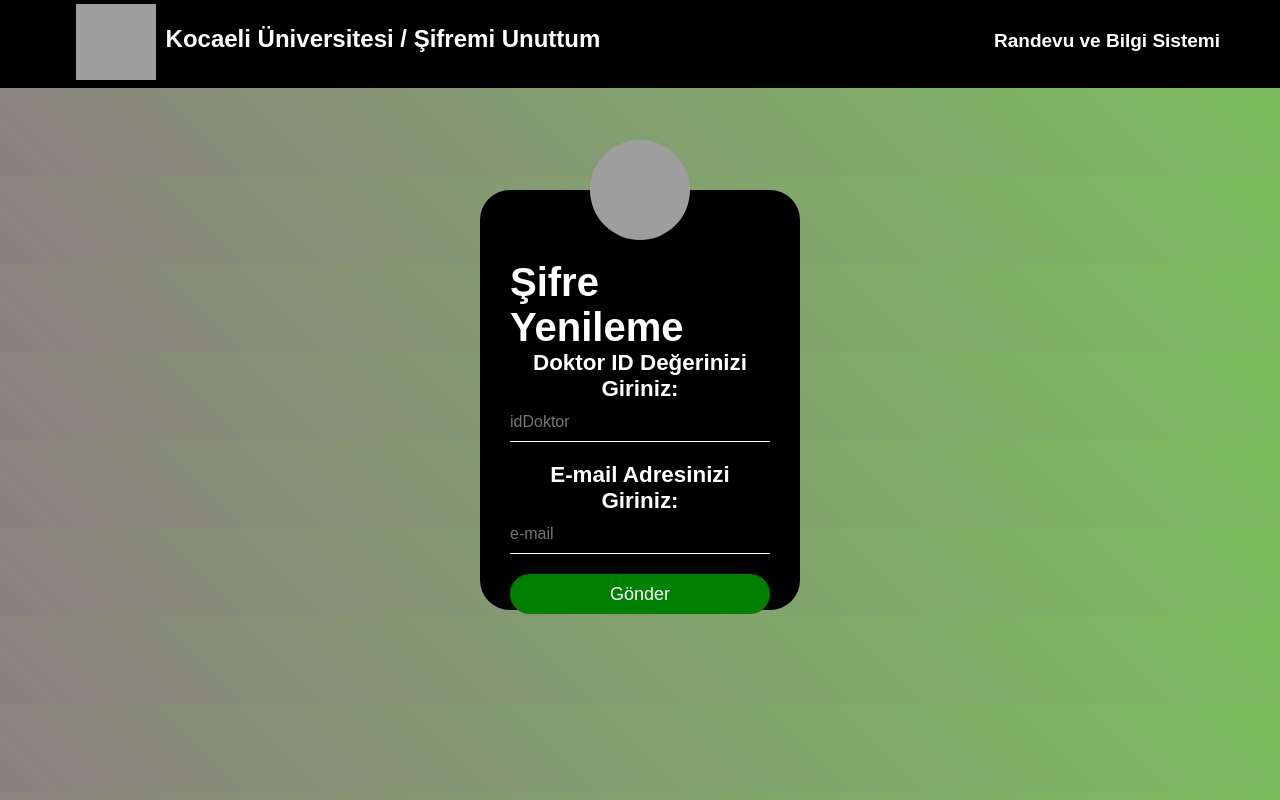
After one commit to Eozerr/djangoProjects, a Django app: page /doktor-sifre-unut/ in a window 1280 px wide. The commit adds this page. Run offline with Django 4.2, Linux system fonts and the light colour scheme; grey boxes are pictures that could not be loaded.

Commit message:
doctor forgot password

```diff
--- a/pages/templates/dgiris.html
+++ b/pages/templates/dgiris.html
@@ -28,7 +28,7 @@
         <p>Şifre</p>
         <input type="password" name="sifre" placeholder="Şifre">
         <input type="submit" name="" value="Giriş">
-        <a href="/sifre-geri-al/">Şifremi unuttum</a>
+        <a href="/doktor-sifre-unut/">Şifremi unuttum</a>
     </form>
     </div>
 
--- /dev/null
+++ b/pages/templates/dsifreunut.html
@@ -0,0 +1,39 @@
+{% load static %}
+<!DOCTYPE html>
+<html lang="tr">
+
+<head>
+    <meta charset="UTF-8">
+    <meta http-equiv="X-UA-Compatible" content="IE=edge">
+    <meta name="viewport" content="width=device-width, initial-scale=1.0">
+    <title>Kocaeli Üniversitesi Staj/İME Takip ve Değerlendirme Sistemi</title>
+    <link rel="stylesheet" href="{% static 'css/index.css' %}">
+</head>
+
+<body>
+
+    <div class="header">
+        <img src="https://www.freelogovectors.net/wp-content/uploads/2018/03/kocaeli-universitesi-logo.png">
+        <h2>Kocaeli Üniversitesi / Şifremi Unuttum</h2>
+        <h3>Randevu ve Bilgi Sistemi</h3>
+    </div>
+
+    <div class="sifrekutusu">
+        <img src="https://w7.pngwing.com/pngs/505/761/png-transparent-login-computer-icons-avatar-icon-monochrome-black-silhouette.png"
+            class="avatar">
+        <h1>Şifre Yenileme</h1>
+        <form method='POST'>
+            {% csrf_token %}
+            <p>Doktor ID Değerinizi Giriniz:</p>
+            <input type="text" name="idDoktor" placeholder="idDoktor">
+            <p>E-mail Adresinizi Giriniz:</p>
+            <input type="email" name="email" placeholder="e-mail">
+            <input id="sifreunuttum" type="submit" name="" value="Gönder" >
+
+        </form>
+    </div>
+
+
+</body>
+
+</html>
--- a/pages/urls.py
+++ b/pages/urls.py
@@ -19,5 +19,6 @@ urlpatterns = [
     path('doktor-randevu-goruntule/', views.drandevugoruntule, name='drandevugoruntule'),
     path('doktor-randevu-islem/', views.drandevuislem, name='drandevuislem'),
     path('doktor-sifre-güncelle/', views.dsifredegis, name='dsifredegis'),
+    path('doktor-sifre-unut/', views.dsifreunut, name='disfreunut'),
 
 ]
--- a/pages/views.py
+++ b/pages/views.py
@@ -165,3 +165,26 @@ def dsifredegis(request):
             messages.error(request, 'Şifreler eşleşmiyor.')
 
     return render(request, 'dsifredegis.html')
+
+def dsifreunut(request):
+
+    if request.method == 'POST':
+        id = request.POST.get('idDoktor')
+        email = request.POST.get('email')
+        try:
+            doktor = Doktor.objects.get(idDoktor=id)
+
+                # Şifre sıfırlama kodları buraya yazılacak
+            send_mail(
+                    'Şifre Hatırlatma',
+                    f'Sayın Hekimimiz\nŞifreniz: {doktor.sifre}',
+                    'fakeemail123@gmail.com', # fake Gmail hesabınızın kullanıcı adı
+                    [email],
+                    fail_silently=False,
+                )
+            return redirect('dgiris')
+
+
+        except Hasta.DoesNotExist:
+            messages.warning(request, "Girilen Doktor ID ile kayıtlı bir kullanıcı bulunamadı.")
+    return render(request,'dsifreunut.html')
```
